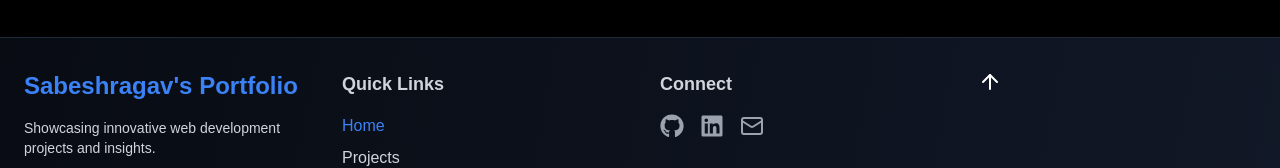
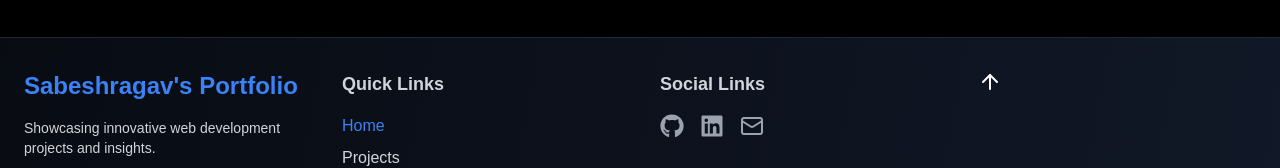
Before and after one commit to Sabeshragav/Sabeshragav-Portfolio, a Next.js app: page / in a window 1280 px wide. Shown: the part 6418-6586 px from the top of the page. Built offline with nearby package versions, Linux system fonts and the light colour scheme; no server answers; the database is empty.

Commit message:
Social Links

```diff
--- a/src/components/Footer.jsx
+++ b/src/components/Footer.jsx
@@ -82,7 +82,7 @@
             </ul>
           </div>
           <div>
-            <h3 className="text-lg font-bold mb-4">Connect</h3>
+            <h3 className="text-lg font-bold mb-4">Social Links</h3>
             <div className="flex space-x-4">
               <Link
                 href={github}
```
